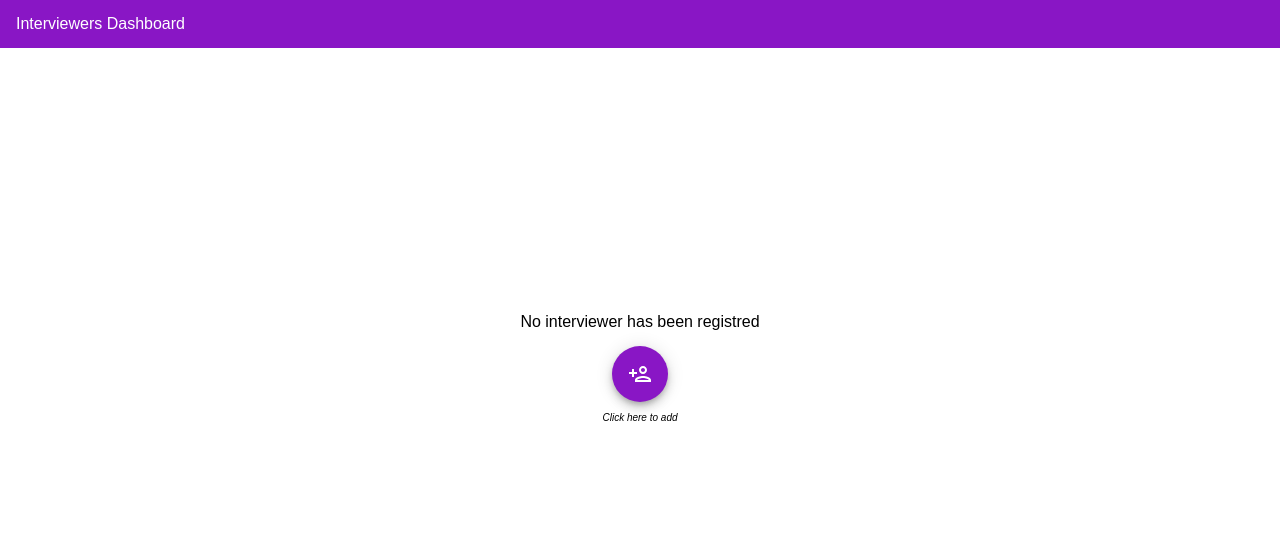
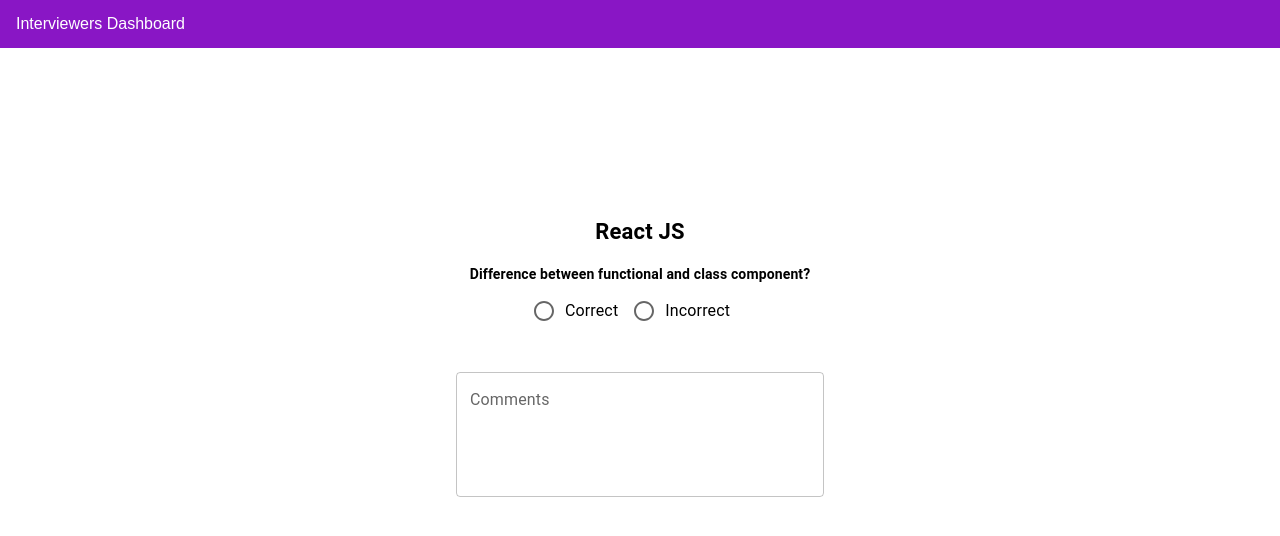
Before and after one commit to DavidEHA/react-for-new-joiners, a React (Create React App) app: page / in a window 1280 px wide. Shown: the top 536 px of the page. Built offline with nearby package versions, Linux system fonts and the light colour scheme.

Commit message:
First Commit

```diff
--- /dev/null
+++ b/src/components/interview/InterviewButtons.js
@@ -0,0 +1,33 @@
+import Radio from "@mui/material/Radio";
+import RadioGroup from "@mui/material/RadioGroup";
+import FormControlLabel from "@mui/material/FormControlLabel";
+import FormControl from "@mui/material/FormControl";
+
+export const InterviewButtons = () => {
+  return (
+    <FormControl>
+      <RadioGroup
+        row
+        aria-labelledby="row-radio-buttons-group-label"
+        name="row-radio-buttons-group"
+      >
+        <FormControlLabel
+          value={true}
+          onClick={() => {
+            console.log(true);
+          }}
+          control={<Radio />}
+          label="Correct"
+        />
+        <FormControlLabel
+          value={false}
+          onClick={() => {
+            console.log(false);
+          }}
+          control={<Radio />}
+          label="Incorrect"
+        />
+      </RadioGroup>
+    </FormControl>
+  );
+};
--- /dev/null
+++ b/src/components/interview/InterviewComments.js
@@ -0,0 +1,22 @@
+import * as React from "react";
+import Box from "@mui/material/Box";
+import TextField from "@mui/material/TextField";
+
+export const InterviewComments = () => {
+  return (
+    <Box
+      component="form"
+      sx={{
+        "& .MuiTextField-root": { m: 5, width: "23rem" },
+      }}
+    >
+      <TextField
+          id="outlined-multiline-static"
+          label="Comments"
+          multiline
+          rows={4}
+          placeholder="..."
+      />
+    </Box>
+  );
+}
--- a/src/components/UserCard.js
+++ b/src/components/users-list/UserCard.js
@@ -4,9 +4,9 @@
 import Typography from "@mui/material/Typography";
 import { useSelector } from "react-redux";
 import { useDispatch } from "react-redux";
-import { bottomButtonsActions } from "../store/bottom-buttons-slice";
-import { interviewersActions } from "../store/interviewers-slice";
-import { sideButtonsActions } from "../store/side-buttons-slice";
+import { bottomButtonsActions } from "../../store/bottom-buttons-slice";
+import { interviewersActions } from "../../store/interviewers-slice";
+import { sideButtonsActions } from "../../store/side-buttons-slice";
 
 const UserCard = () => {
   const dispatch = useDispatch();
--- /dev/null
+++ b/src/custom-hooks/useGetTitle.js
@@ -0,0 +1,9 @@
+import { useSelector } from "react-redux";
+
+export const useGetTitle = () => {
+  const userType = useSelector((state) => state.modal.userType);
+  const firstLetter = userType.charAt(0).toUpperCase();
+  const rest = userType.substring(1, userType.length);
+  const title = `${firstLetter.concat(rest)} list`
+  return title;
+};
--- a/src/pages/HomePage.js
+++ b/src/pages/HomePage.js
@@ -1,8 +1,9 @@
-import UserList from "./UserList";
-import Registration from "./Registration";
-import Header from "../components/UI/Header";
+// import UserList from "./UserList";
+// import Registration from "./Registration";
+// import Header from "../components/UI/Header";
 import { usePageController } from "../custom-hooks/usePageController";
-import BottomButtons from "../components/UI/BottomButtons";
+// import BottomButtons from "../components/UI/BottomButtons";
+import Interview from "./Interview";
 
 const HomePage = () => {
   const { ready } = usePageController();
@@ -11,10 +12,11 @@
     <>
       {ready && (
         <>
-          <Header />
+          {/* <Header />
           <Registration />
           <UserList />
-          <BottomButtons />
+          <BottomButtons /> */}
+          <Interview/>
         </>
       )}
     </>
--- /dev/null
+++ b/src/pages/Interview.js
@@ -0,0 +1,29 @@
+import { Typography } from "@mui/material";
+import { interviewList } from "../utils/interview-list";
+import { InterviewButtons } from "../components/interview/InterviewButtons";
+import { InterviewComments } from "../components/interview/InterviewComments";
+import Header from "../components/UI/Header"
+
+const Interview = () => {
+  const questionNumber = 1;
+  return (
+    <>
+    <Header/>
+      <div className="registration-content">
+        <Typography sx={{ mt: 4, fontSize: 22, fontWeight: "bold" }}>
+          {interviewList[questionNumber].topic}
+        </Typography>
+        <Typography
+          sx={{ mt: 2, fontSize: 14, fontWeight: "bold" }}
+          gutterBottom
+        >
+          {interviewList[questionNumber].question}
+        </Typography>
+        <InterviewButtons/>
+        <InterviewComments/>
+      </div>
+    </>
+  );
+};
+
+export default Interview;
--- a/src/pages/UserList.js
+++ b/src/pages/UserList.js
@@ -1,12 +1,14 @@
 import * as React from "react";
-import UserCard from "../components/UserCard";
+import UserCard from "../components/users-list/UserCard";
 import { Typography } from "@mui/material";
 import SideButtons from "../components/UI/SideButtons";
 import { useSelector } from "react-redux";
-import UserTable from "../components/UserTable";
+import UserTable from "../components/users-list/UserTable";
+import { useGetTitle } from "../custom-hooks/useGetTitle";
 
 const UserList = () => {
   const pageIndex = useSelector((state) => state.pages.pageIndex);
+  const title = useGetTitle();
 
   return (
     <>
@@ -17,7 +19,7 @@
             color="black"
             gutterBottom
           >
-            Interviewers list
+            {title}
           </Typography>
 
           <div className="user-list-container">
--- /dev/null
+++ b/src/utils/interview-list.js
@@ -0,0 +1,69 @@
+const topics = {
+  reactJS: "React JS",
+  javascript: "Javascript",
+  nodeJS: "Node JS",
+  angular: "Angular",
+  backend: "Backend",
+};
+
+const questions = {
+  1: "Difference between Typescript and Javascript?",
+  2: "Difference between functional and class component?",
+  3: "What are the biggest challenges of working with React?",
+  4: "Do you have andy experience with Node JS?",
+  5: "Do you have experience with Angular?",
+  6: "What are the biggest challenges of working with Angular?",
+  7: "Wich versions of Angular have you experienced?",
+  8: "You have experience in backend technologies? / Which ones?",
+};
+
+export const interviewList = [
+  {
+    topic: topics.reactJS,
+    question: questions[1],
+    result: true,
+    comments: "",
+  },
+  {
+    topic: topics.reactJS,
+    question: questions[2],
+    result: true,
+    comments: "",
+  },
+  {
+    topic: topics.javascript,
+    question: questions[3],
+    result: true,
+    comments: "",
+  },
+  {
+    topic: topics.nodeJS,
+    question: questions[4],
+    result: true,
+    comments: "",
+  },
+  {
+    topic: topics.angular,
+    question: questions[5],
+    result: true,
+    comments: "",
+  },
+  {
+    topic: topics.angular,
+    question: questions[6],
+    result: true,
+    comments: "",
+  },
+  {
+    topic: topics.angular,
+    question: questions[7],
+    result: true,
+    comments: "",
+  },
+  {
+    topic: topics.backend,
+    question: questions[8],
+    result: true,
+    comments: "",
+  },
+];
```
Also changed, not shown: src/components/users-list/UserTable.js (renamed from src/components/UserTable.js, +4 -4 lines).
